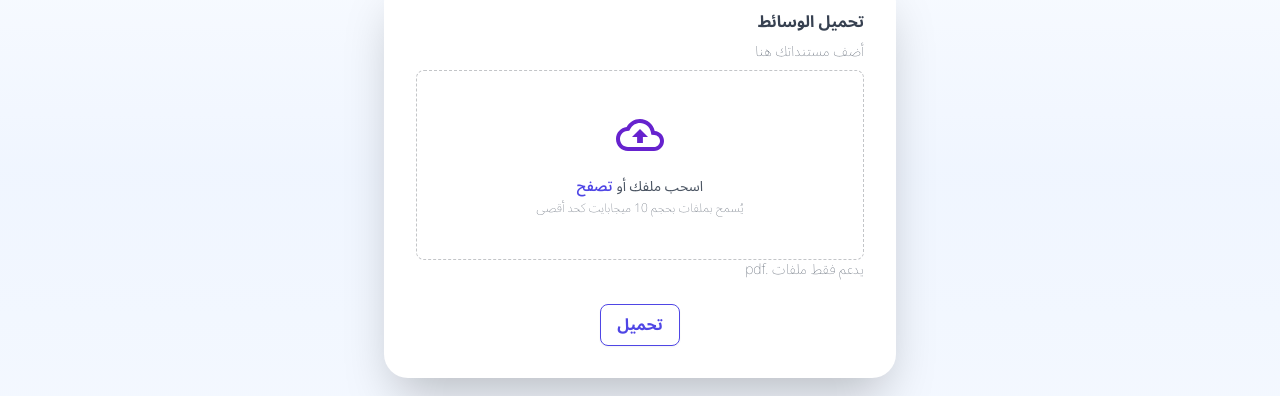
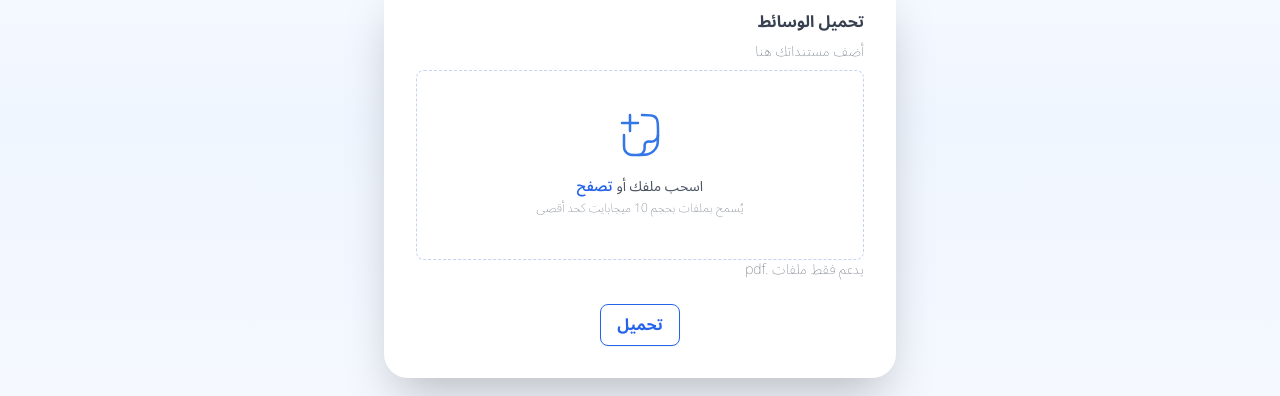
Before and after one commit to Yousef-Alsaadan/Eyfad-project, a React (Vite) app in the folder frontend/: page /report in a window 1280 px wide. Shown: the part 266-662 px from the top of the page. Built offline with nearby package versions, Linux system fonts and the light colour scheme; sample sign-in values are in the browser's storage.

Commit message:
fix the width card

```diff
--- a/frontend/src/Components/FileUpload.jsx
+++ b/frontend/src/Components/FileUpload.jsx
@@ -80,8 +80,8 @@ const FileUpload = ({ token, onUploadComplete }) => {
     isUploading ? (
       <Waiting />
     ) : (
-      <div className="flex flex-col items-center justify-center">
-        <div className="bg-white rounded-3xl shadow-2xl p-8 max-w-lg w-full">
+      <div className="flex flex-col items-center justify-center ">
+        <div className="bg-white rounded-3xl shadow-2xl p-8 max-w-lg w-full ">
           <form onSubmit={handleSubmit} className="space-y-6">
             <div>
               <label className="block text-gray-700 font-bold mb-2 text-start">
@@ -90,27 +90,21 @@ const FileUpload = ({ token, onUploadComplete }) => {
               <p className="text-gray-600 text-sm font-thin text-start">
                 أضف مستنداتك هنا
               </p>
-              <div className="mt-2 flex justify-center rounded-lg border border-dashed border-gray-900/25 px-6 py-10">
+              <div className="mt-2 flex justify-center rounded-lg border border-dashed border-blue-700/25 px-6 py-10">
                 <div className="text-center">
                   {/* SVG icon and file selection */}
-                  <svg
-                    width="36"
-                    height="24"
-                    viewBox="0 0 36 24"
-                    fill="none"
-                    xmlns="http://www.w3.org/2000/svg"
-                    className="mx-auto h-12 w-12 text-gray-300"
-                  >
-                    <path
-                      d="M29.025 9.06C28.005 3.885 23.46 0 18 0C13.665 0 9.9 2.46 8.025 6.06C3.51 6.54 0 10.365 0 15C0 19.965 4.035 24 9 24H28.5C32.64 24 36 20.64 36 16.5C36 12.54 32.925 9.33 29.025 9.06ZM28.5 21H9C5.685 21 3 18.315 3 15C3 11.925 5.295 9.36 8.34 9.045L9.945 8.88L10.695 7.455C12.12 4.71 14.91 3 18 3C21.93 3 25.32 5.79 26.085 9.645L26.535 11.895L28.83 12.06C31.17 12.21 33 14.175 33 16.5C33 18.975 30.975 21 28.5 21ZM12 13.5H15.825V18H20.175V13.5H24L18 7.5L12 13.5Z"
-                      fill="#6622CE"
-                    />
-                  </svg>
+                  <svg width="38" height="38" viewBox="0 0 38 38" fill="none" xmlns="http://www.w3.org/2000/svg"   className="mx-auto h-12 w-12 text-gray-300">
+<path d="M20.5835 3.16602H21.0153C26.1789 3.16602 28.7607 3.16602 30.5536 4.42925C31.0673 4.79119 31.5234 5.22043 31.908 5.70392C33.2502 7.39141 33.2502 9.82133 33.2502 14.6812V18.7115C33.2502 23.4032 33.2502 25.749 32.5077 27.6226C31.314 30.6346 28.7897 33.0104 25.5894 34.1339C23.5988 34.8327 21.1063 34.8327 16.1214 34.8327C13.2729 34.8327 11.8486 34.8327 10.7111 34.4334C8.88233 33.7914 7.43985 32.4338 6.75777 30.7126C6.3335 29.642 6.3335 28.3015 6.3335 25.6206V18.9993" stroke="#3276E8" stroke-width="2" stroke-linecap="round" stroke-linejoin="round"/>
+<path d="M33.2498 18.999C33.2498 21.9139 30.8869 24.2768 27.9721 24.2768C26.9179 24.2768 25.6751 24.0921 24.6502 24.3667C23.7395 24.6107 23.0282 25.322 22.7842 26.2327C22.5096 27.2576 22.6943 28.5004 22.6943 29.5546C22.6943 32.4694 20.3313 34.8324 17.4165 34.8324" stroke="#3276E8" stroke-width="2" stroke-linecap="round" stroke-linejoin="round"/>
+<path d="M17.4167 9.49935L4.75 9.49935M11.0833 3.16602V15.8327" stroke="#3276E8" stroke-width="2" stroke-linecap="round"/>
+</svg>
+
+
                   <div className="mt-4 flex justify-center items-center text-sm leading-6 text-gray-600">
                     <p className="pl-1">اسحب ملفك أو</p>
                     <label
                       htmlFor="file-upload"
-                      className="relative cursor-pointer rounded-md bg-white font-semibold text-indigo-600 focus-within:outline-none focus-within:ring-2 focus-within:ring-indigo-600 focus-within:ring-offset-2 hover:text-indigo-500"
+                      className="relative cursor-pointer rounded-md bg-white font-semibold text-blue-600 focus-within:outline-none focus-within:ring-2 focus-within:ring-blue-900 focus-within:ring-offset-2 hover:text-blue-900"
                     >
                       <span>تصفح</span>
                       <input
@@ -143,7 +137,7 @@ const FileUpload = ({ token, onUploadComplete }) => {
             <div className="w-full text-center">
               <button
                 type="submit"
-                className={`border border-indigo-600 font-bold bg-white text-indigo-600 py-2 px-4 rounded-lg hover:text-white hover:bg-indigo-600 focus:outline-none focus:ring-2 focus:ring-indigo-600 focus:ring-opacity-50 transition duration-300 ease-in-out shadow-sm hover:shadow-md active:shadow-lg transform active:scale-95 ${
+                className={`border border-blue-600 font-bold bg-white text-blue-600 py-2 px-4 rounded-lg hover:text-white hover:bg-blue-600 focus:outline-none focus:ring-2 focus:ring-blue-900 focus:ring-opacity-50 transition duration-300 ease-in-out shadow-sm hover:shadow-md active:shadow-lg transform active:scale-95 ${
                   isUploading && "cursor-not-allowed"
                 }`}
                 disabled={isUploading}
--- a/frontend/src/pages/user/AddReport.jsx
+++ b/frontend/src/pages/user/AddReport.jsx
@@ -25,7 +25,7 @@ function AddReport() {
   };
 
   return (
-    <div className="bg-custom-gradient min:h-screen  ">
+    <div className="bg-custom-gradient min:h-screen overflow-hidden lg:h-screen  ">
       <NavBar />
       <div className="container m-auto w-full text-center xl:h-screen h-[85vh] mt-10 p-2 px-4 ">
         <Title
--- a/frontend/src/pages/user/HomeUser.jsx
+++ b/frontend/src/pages/user/HomeUser.jsx
@@ -18,18 +18,19 @@ const HomeUser = () => {
     }
   });
   return (
-    <div className="overflow-hidden h-screen">
+    <div className="overflow-hidden lg:h-screen ">
+
       <NavBar />
       <div
         style={{ backgroundImage: `url(${bgImage})` }}
-        className="h-full bg-cover bg-center bg-no-repeat"
+        className="h-screen bg-cover bg-center bg-no-repeat"
       >
         <div className="flex flex-col items-center gap-5 sm:gap-10 m-5 sm:m-20">
           <h1 className="text-3xl sm:text-5xl text-center">
             مرحبًا بك
             <span className="font-extrabold text-black text-3xl sm:text-4xl mr-5">
-              {userData ? userData.firstName : ""}
-              {userData ? userData.secondName : ""}
+  {userData ? userData.firstName : " "}
+  <span className="ml-3">{userData ? userData.secondName : " "}</span>
 </span>
           </h1>
           <h1 className="text-3xl sm:text-5xl text-center mt-5">
@@ -37,7 +38,7 @@ const HomeUser = () => {
           </h1>
 
           <div className="flex flex-col lg:flex-row gap-4 lg:gap-12 md:gap-28 w-3/4 mt-14 justify-center items-center px-5">
-            <div className="bg-[rgba(255,255,255,0.29)] border-2 border-[rgba(43,68,231,0.23)] px-4 pt-5 pb-10 lg:w-1/2 rounded-xl text-gray-600 shadow-[0_4px_10px_rgba(43,68,231,0.2)] transition-colors cursor-pointer hover:bg-white">
+  <div className="bg-[rgba(255,255,255,0.29)] border-2 border-[rgba(43,68,231,0.23)] px-4 pt-5 pb-10 w-full rounded-xl text-gray-600 shadow-[0_4px_10px_rgba(43,68,231,0.2)] transition-colors cursor-pointer hover:bg-white">
     <Link to={"/report"}>
       <div className="flex flex-col sm:flex-row items-center gap-2">
         <svg width="15" height="19" viewBox="0 0 15 19" fill="none" xmlns="http://www.w3.org/2000/svg">
@@ -59,7 +60,7 @@ const HomeUser = () => {
     </Link>
   </div>
 
-            <div className="bg-[rgba(255,255,255,0.29)] border-2 border-[rgba(43,68,231,0.23)] px-4 pt-5 pb-10 lg:w-1/2 rounded-xl text-gray-600 shadow-[0_4px_10px_rgba(43,68,231,0.2)] transition-colors cursor-pointer hover:bg-white">
+  <div className="bg-[rgba(255,255,255,0.29)] border-2 border-[rgba(43,68,231,0.23)] px-4 pt-5 pb-10 w-full rounded-xl text-gray-600 shadow-[0_4px_10px_rgba(43,68,231,0.2)] transition-colors cursor-pointer hover:bg-white">
     <Link to={"/terms"}>
       <div className="flex flex-col sm:flex-row items-center gap-2">
         <svg width="26" height="25" viewBox="0 0 26 25" fill="none" xmlns="http://www.w3.org/2000/svg">
@@ -82,6 +83,7 @@ const HomeUser = () => {
     </Link>
   </div>
 </div>
+
         </div>
       </div>
     </div>
--- a/frontend/src/pages/user/UserInfo.jsx
+++ b/frontend/src/pages/user/UserInfo.jsx
@@ -18,8 +18,8 @@ function UserInfo() {
       <NavBar />
       <div className="grid grid-cols-5 h-screen">
         {/* First column for the user name */}
-        <div className="bg-blue-200 p-4">
-          <h1 className="text-xl font-bold">{userData.name}</h1>
+        <div className="bg-blue-200 p-4 rounded-lg border">
+          <h1 className="text-xl font-bold text-center">{userData.firstName +"  "+userData.secondName}</h1>
         </div>
 
         {/* Second column for ResultHistory */}
```
Lines whose indentation alone changed are shown as unchanged.
